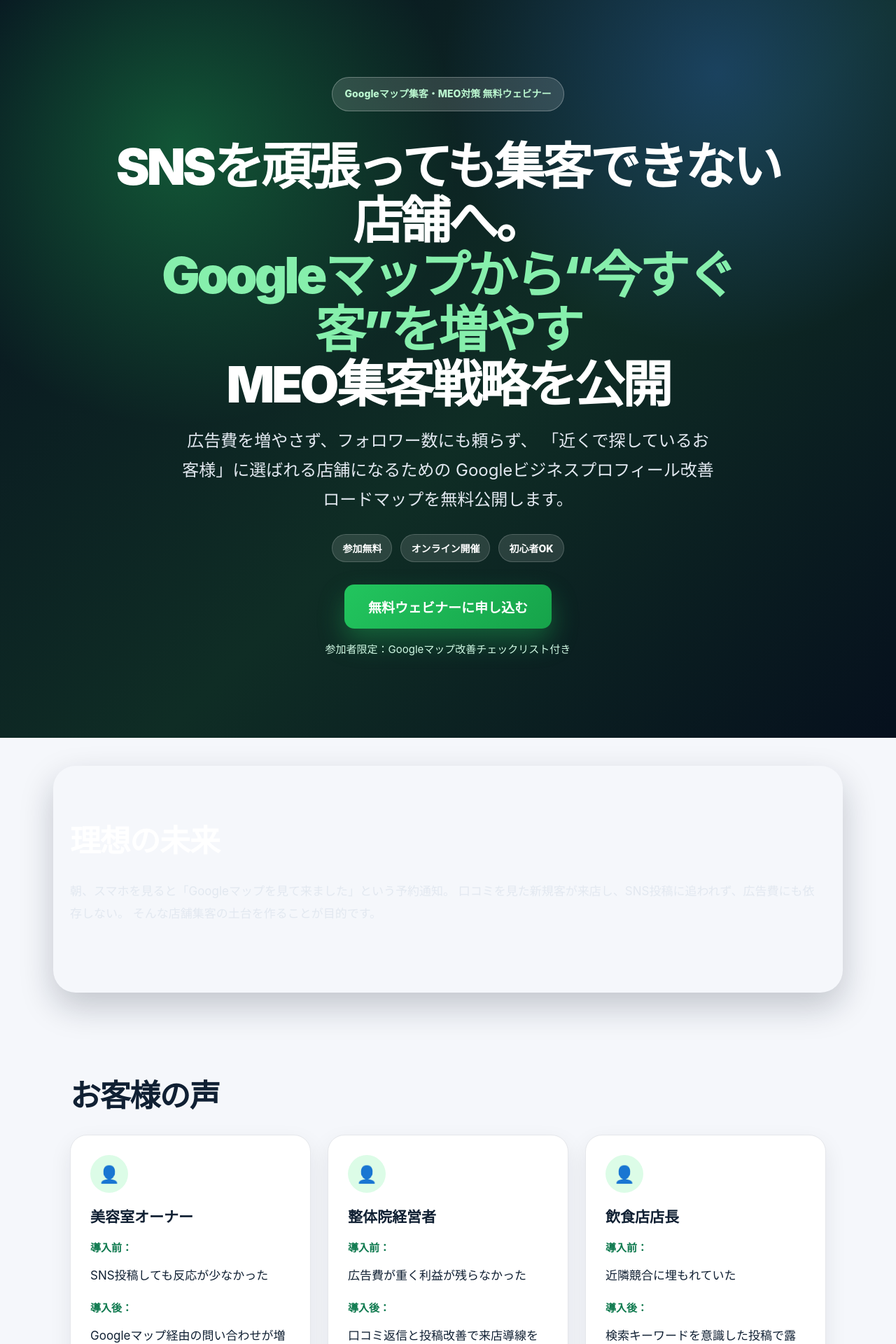
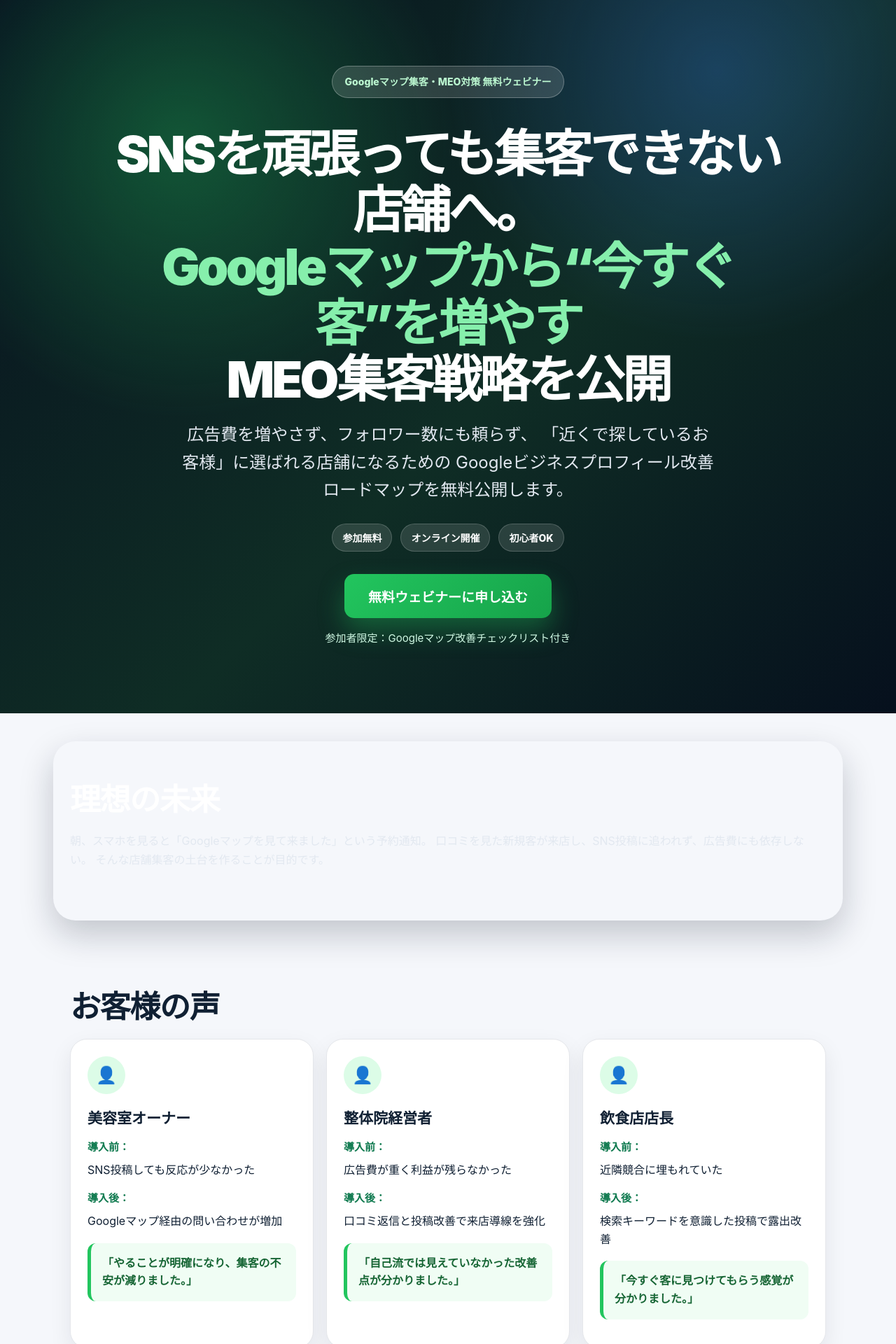
Before and after one commit to helohelo2025/meo-lp, a Next.js app: page / in a window 1280 px wide. Shown: the top 1920 px of the page at 70% size. Built offline with nearby package versions, Linux system fonts and the light colour scheme.

Commit message:
Enhance visual styles and layout adjustments
Added styles for visual elements and adjusted layout properties.

```diff
--- a/app/globals.css
+++ b/app/globals.css
@@ -413,3 +413,61 @@
     padding: 22px;
   }
 }
+
+/* 空欄に見える問題の修正 */
+.visual {
+  color: #ffffff;
+}
+
+.visual h2 {
+  color: #ffffff;
+}
+
+.visual p {
+  color: #e2e8f0;
+}
+
+/* 全体の行間・余白調整 */
+section {
+  padding: 56px 24px;
+}
+
+p {
+  font-size: 16px;
+  line-height: 1.7;
+}
+
+h2 {
+  margin-bottom: 18px;
+}
+
+.card p {
+  line-height: 1.6;
+}
+
+.hero {
+  min-height: 82vh;
+  padding: 80px 24px;
+}
+
+.hero h1 {
+  line-height: 1.12;
+  margin-bottom: 18px;
+}
+
+.lead {
+  line-height: 1.65;
+}
+
+.grid {
+  gap: 18px;
+}
+
+.card {
+  padding: 24px;
+}
+
+.visual,
+.offer {
+  padding: 56px 24px;
+}
```
